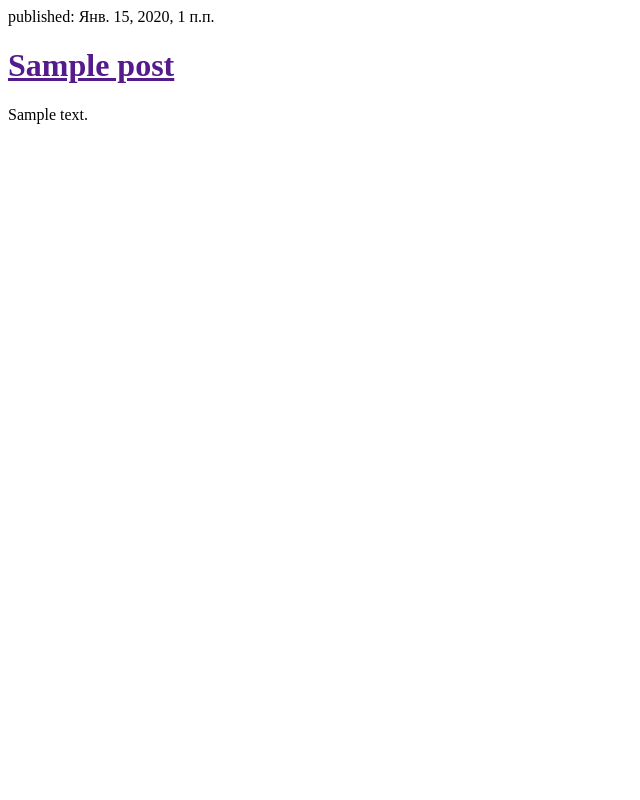
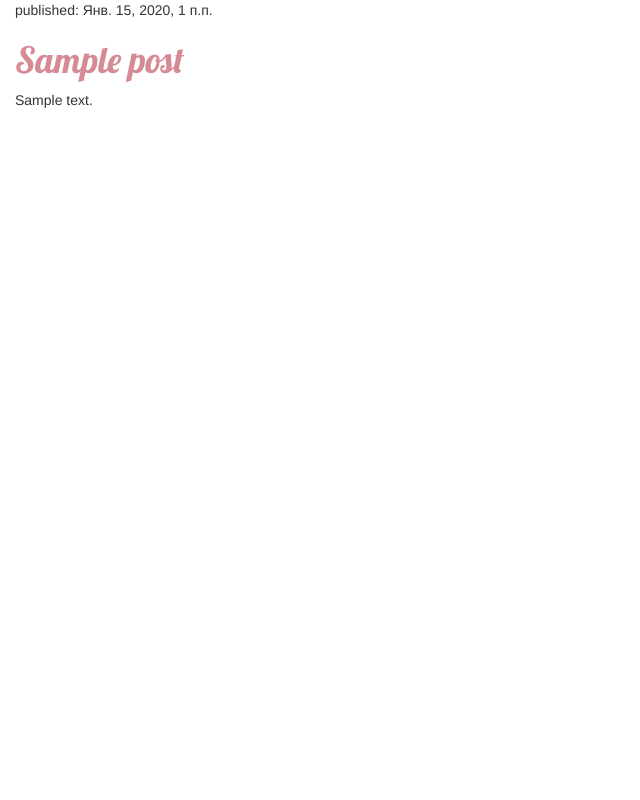
Before and after one commit to NinaVeselova/my-first-blog, a Django app: template mysite/blog/templates/blog/post_list.html in a window 1280 px wide. Shown: the whole page, without its empty margins (0-640 px from the left). Run offline with Django 3.2, Linux system fonts and the light colour scheme; the template is opened without the code that fills it: values that come from a table or form of the project are taken from there, others are empty; tables that the repository leaves empty hold one stand-in row (values such as "Sample post"); some libraries are stand-ins or nearby versions.

Commit message:
CSS is added

```diff
--- /dev/null
+++ b/mysite/blog/static/css/blog.css
@@ -0,0 +1,7 @@
+h1 a {
+    color: #d58a94;
+    font-family: 'Lobster';
+}
+body {
+    padding-left: 15px;
+}
--- a/mysite/blog/templates/blog/post_list.html
+++ b/mysite/blog/templates/blog/post_list.html
@@ -1,4 +1,11 @@
+{% load static %}
 <html>
+<head>
+    <link rel="stylesheet" href="//maxcdn.bootstrapcdn.com/bootstrap/3.2.0/css/bootstrap.min.css">
+    <link rel="stylesheet" href="//maxcdn.bootstrapcdn.com/bootstrap/3.2.0/css/bootstrap-theme.min.css">
+    <link href="https://fonts.googleapis.com/css?family=Lobster&subset=latin,cyrillic" rel="stylesheet" type="text/css">
+    <link rel="stylesheet" href="{% static 'css/blog.css' %}">
+</head>
 {% for post in posts %}
     <div>
         <p>published: {{ post.published_date }}</p>
```
